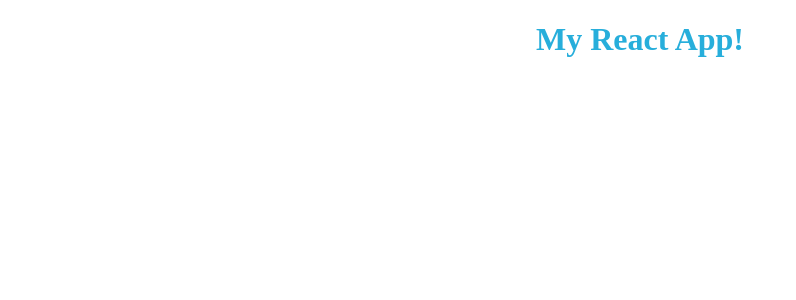
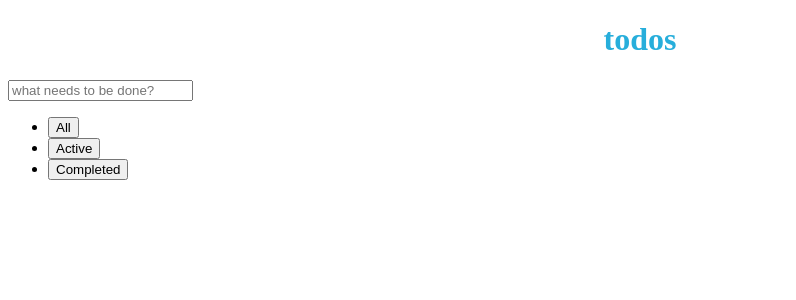
Before and after one commit to harish50/todo-app, a React app: page / in a window 1280 px wide. Shown: the top 300 px of the page, without its empty margins (0-796 px from the left). Built offline with nearby package versions, Linux system fonts and the light colour scheme.

Commit message:
Added input to create new todo, footer managing actions
The webpage will now shows the added todos and filter based on
the select action

```diff
--- a/src/components/App.js
+++ b/src/components/App.js
@@ -1,14 +1,85 @@
-import React, { Component } from "react";
-
+import React, {Component} from "react";
+import Header from './Header';
+import InputTaker from './InputTaker';
+import ToDoItem from './ToDoItem';
+import Footer from './Footer';
 import '../styles/App.css';
 
 class App extends Component {
+    constructor(props) {
+        super(props);
+        this.state = {
+            tasks: [],
+            nowShowing: 'All'
+        };
+        this.addTask = this.addTask.bind(this);
+        this.handleShown = this.handleShown.bind(this);
+        this.handleToggle = this.handleToggle.bind(this);
+        this.activeTasksCount = this.activeTasksCount.bind(this);
+    }
+
+    addTask(newTask) {
+        let previousTasks = this.state.tasks.slice();
+        newTask['id'] = this.state.tasks.length;
+        previousTasks.push(newTask);
+        this.setState({tasks: previousTasks});
+    }
+
+    handleShown(action) {
+        this.setState({nowShowing: action.target.textContent});
+    }
+
+    handleToggle(todo) {
+        let taskIndex= this.state.tasks.indexOf(todo);
+        console.log(taskIndex);
+        let tasks = this.state.tasks.slice(0,taskIndex);
+        let tasks1= this.state.tasks.slice(taskIndex+1);
+        todo.isCompleted = !todo.isCompleted;
+        tasks.push(todo);
+        tasks.push(...tasks1);
+        this.setState({tasks: [...tasks]});
+    }
+
+    activeTasksCount(){
+        let completedCount=0;
+        this.state.tasks.map(task=>{
+            if(task.isCompleted){
+                completedCount+=1;
+            }
+        })
+        return completedCount;
+    }
     render() {
-    return (
-        <div>
-            <h1>My React App!</h1>
-        </div>
-    );
+        let allTasks = this.state.tasks;
+        let nowShown = this.state.nowShowing;
+        const shownTasks = allTasks.filter(function (task) {
+                switch (nowShown) {
+                    case "Active":
+                        return !task.isCompleted;
+                    case "Completed":
+                        return task.isCompleted;
+                    default:
+                        return true;
+                }
+            }
+        );
+        let todoList = shownTasks.map(task =>
+            <ToDoItem
+                key={task.id}
+                task={task}
+                handleToggle={this.handleToggle}
+            />
+        );
+        return (
+            <div>
+                <Header/>
+                <InputTaker
+                    addTask={this.addTask}
+                />
+                {todoList}
+                <Footer activeTasksCount={this.activeTasksCount()} handleShown={this.handleShown}/>
+            </div>
+        );
     }
 }
 
--- /dev/null
+++ b/src/components/Footer.js
@@ -0,0 +1,19 @@
+import React,{Component} from 'react';
+
+class Footer extends Component{
+    render(){
+        let clearCompleted = this.props.activeTasksCount ? <li><button>Clear Completed</button></li>:<div></div>;
+        return(
+            <footer>
+                <ul>
+                    <li><button onClick={this.props.handleShown}>All</button></li>
+                    <li><button onClick={this.props.handleShown}>Active</button></li>
+                    <li><button onClick={this.props.handleShown}>Completed</button></li>
+                    {clearCompleted}
+                </ul>
+            </footer>
+        )
+    }
+}
+
+export default Footer;
--- /dev/null
+++ b/src/components/Header.js
@@ -0,0 +1,11 @@
+import React, {Component} from "react";
+
+class Header extends Component {
+    render() {
+        return (
+            <h1>todos</h1>
+        );
+    }
+}
+
+export default Header;
--- /dev/null
+++ b/src/components/InputTaker.js
@@ -0,0 +1,40 @@
+import React, {Component} from 'react';
+
+class InputTaker extends Component {
+    constructor(props) {
+        super(props);
+        this.state = {
+            taskName: ''
+        };
+        this.keyPress = this.keyPress.bind(this);
+        this.handleChange = this.handleChange.bind(this);
+    }
+
+    keyPress(pressedKey) {
+        if (pressedKey.keyCode === 13) {
+            if (this.state.taskName) {
+                const newTask = {
+                    taskName: this.state.taskName,
+                    isCompleted: false
+                }
+                this.setState({taskName: ''});
+                this.props.addTask(newTask);
+            }
+        }
+    }
+
+    handleChange(event) {
+        this.setState({taskName: event.target.value});
+    }
+
+    render() {
+        return (
+            <div>
+                <input type="text" value={this.state.taskName} placeholder={"what needs to be done?"}
+                       onChange={this.handleChange} onKeyDown={this.keyPress}/>
+            </div>
+        );
+    }
+}
+
+export default InputTaker;
--- /dev/null
+++ b/src/components/ToDoItem.js
@@ -0,0 +1,21 @@
+import React, {Component} from 'react';
+
+class ToDoItem extends Component {
+    render() {
+        return (
+            <div>
+                <input type="checkbox" checked={this.props.task.isCompleted} onChange={() => this.props.handleToggle(this.props.task)}/>
+                <label htmlFor={"toggle"}>{this.props.task.taskName}</label>
+                <button/>
+                <input
+                    id={"toggle"}
+                    type={"text"}
+                    defaultValue={this.props.task.taskName}
+                    hidden={true}
+                />
+            </div>
+        );
+    }
+}
+
+export default ToDoItem;
```
Also changed, not shown: 1 other file (tests, documents, lock files or other folders).
